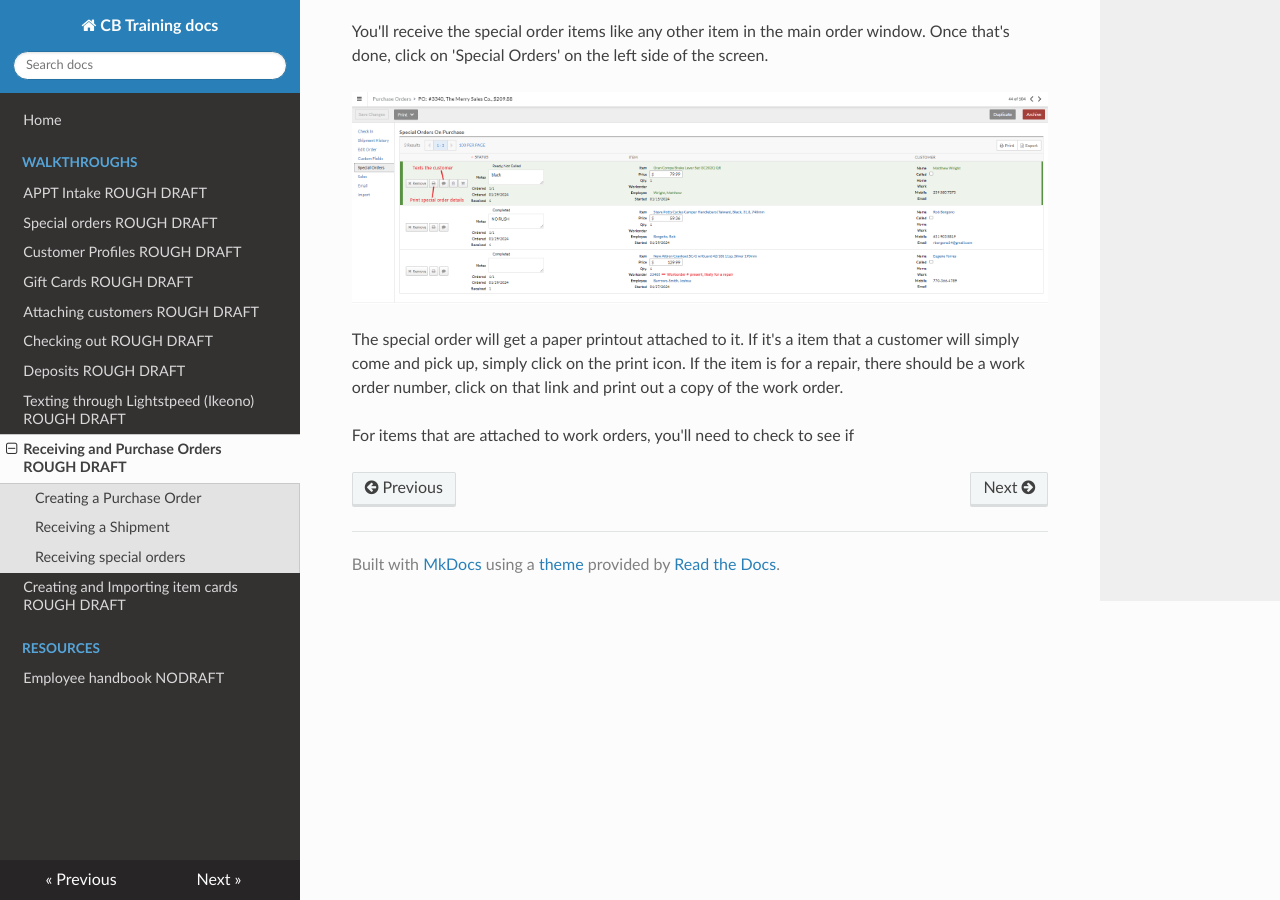
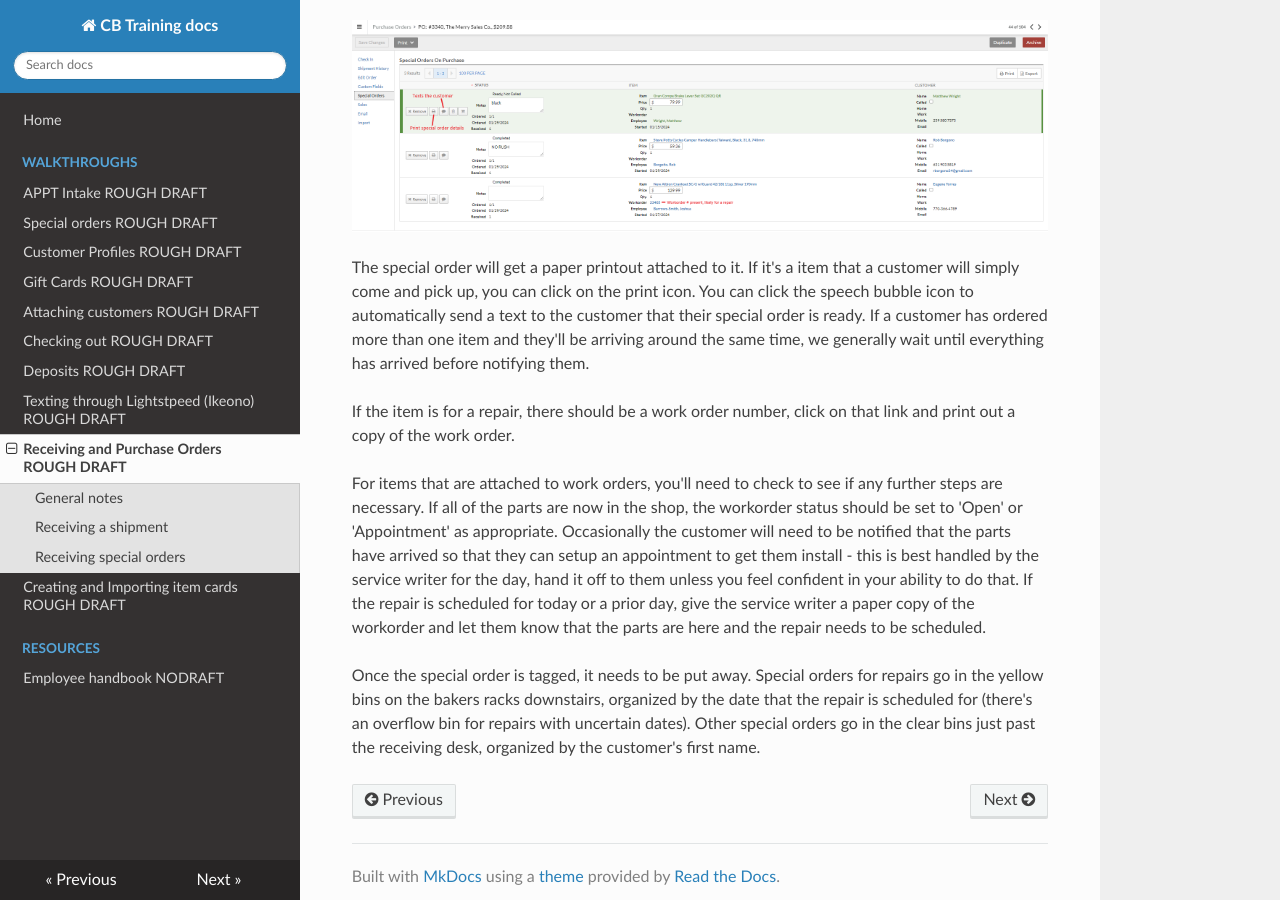
Before and after one commit to CambridgeBicycle/Knowledgebase, an MkDocs documentation site: the page built from docs/receiving.md, in a window 1280 px wide and 900 px high, scrolled down 2822 px. Built offline with MkDocs 1.6.1, drawn with Linux system fonts in a browser that asks for light colours; nearby versions of some CDN libraries; some of the changed text lies outside the part shown.

Commit message:
finished receiving.md

```diff
--- a/docs/receiving.md
+++ b/docs/receiving.md
@@ -1,8 +1,8 @@
 # Receiving and Purchase Orders
 
-### Creating a Purchase Order
+### General notes
 
-**This is a general overview on how we use purchase orders, for step by step instructions on the receiving process, check the next section.**
+
 
 Click Inventory on the main Lightspeed menu. You can create a new purchase order by hitting 'New Order' or 'Purchase Orders' and then '+New Purchase Order' in the upper right.
 
@@ -23,7 +23,7 @@ In the 'Costs' section, the two dropdown menus need to be set to 'Don't apply to
 
 
 
-### Receiving a Shipment
+### Receiving a shipment
 
 When a shipment arrives and is ready to be received, first check to see if a purchase order has already been created for it.
 
@@ -56,6 +56,10 @@ You'll receive the special order items like any other item in the main order win
 
 ![image](images/receive3.png)
 
-The special order will get a paper printout attached to it. If it's a item that a customer will simply come and pick up, simply click on the print icon. If the item is for a repair, there should be a work order number, click on that link and print out a copy of the work order.
+The special order will get a paper printout attached to it. If it's a item that a customer will simply come and pick up, you can click on the print icon. You can click the speech bubble icon to automatically send a text to the customer that their special order is ready. If a customer has ordered more than one item and they'll be arriving around the same time, we generally wait until everything has arrived before notifying them.
 
-For items that are attached to work orders, you'll need to check to see if
+If the item is for a repair, there should be a work order number, click on that link and print out a copy of the work order.
+
+For items that are attached to work orders, you'll need to check to see if any further steps are necessary. If all of the parts are now in the shop, the workorder status should be set to 'Open' or 'Appointment' as appropriate. Occasionally the customer will need to be notified that the parts have arrived so that they can setup an appointment to get them install - this is best handled by the service writer for the day, hand it off to them unless you feel confident in your ability to do that. If the repair is scheduled for today or a prior day, give the service writer a paper copy of the workorder and let them know that the parts are here and the repair needs to be scheduled.
+
+Once the special order is tagged, it needs to be put away. Special orders for repairs go in the yellow bins on the bakers racks downstairs, organized by the date that the repair is scheduled for (there's an overflow bin for repairs with uncertain dates). Other special orders go in the clear bins just past the receiving desk, organized by the customer's first name.
```
